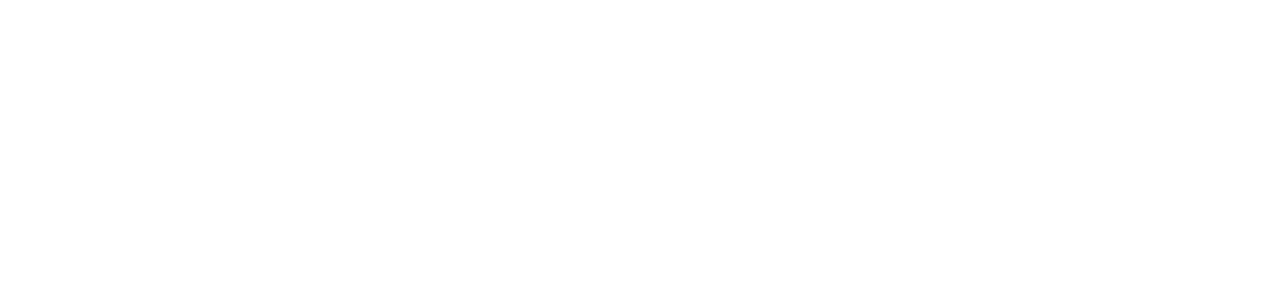
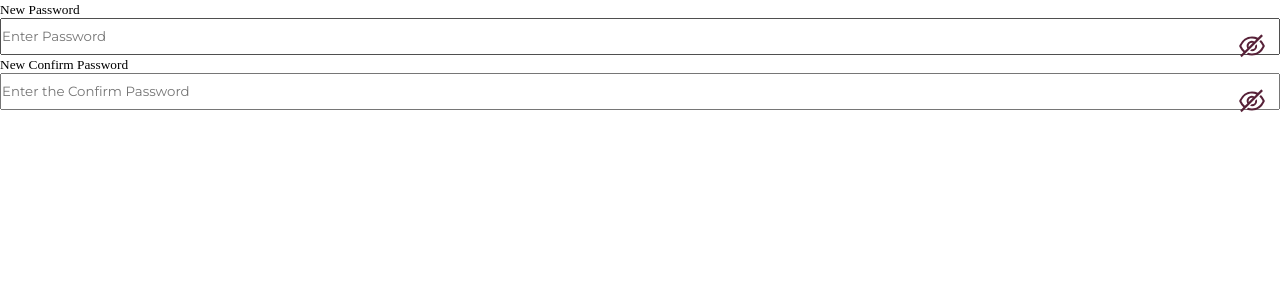
Before and after one commit to kakaran/Looks-Frontend, a React (Create React App) app: page /resetpassword in a window 1280 px wide. Before the commit this address had no page. Shown: the top 300 px of the page. Built offline with nearby package versions, Linux system fonts and the light colour scheme; a web font is replaced by a local one.

Commit message:
add the the formatpassword page add

```diff
--- a/src/App.js
+++ b/src/App.js
@@ -1,5 +1,6 @@
 import React from 'react';
 import {BrowserRouter as Router , Routes, Route} from "react-router-dom";
+import ForgetPassword from './Pages/ForgetPassword/ForgetPassword.jsx';
 import Home from "./Pages/Home/Home.jsx";
 import Login from './Pages/Login/Login.jsx';
 import Signup from './Pages/Signup/Signup.jsx';
@@ -12,6 +13,7 @@
           <Route exact path='/' element={<Home/>}/>
           <Route exact path='/login' element={<Login/>}/>
           <Route exact path='/signup' element={<Signup/>}/>
+          <Route exact path='/resetpassword' element={<ForgetPassword/>}/>
         </Routes>
       </Router>
     </div>
--- /dev/null
+++ b/src/Pages/ForgetPassword/ForgetPassword.jsx
@@ -0,0 +1,72 @@
+import React from 'react';
+import { AiOutlineEye,AiOutlineEyeInvisible} from 'react-icons/ai';
+import { useState } from 'react';
+
+
+export default function ForgetPassword() {
+    const [passwordtype, setPasswordType] = useState("password");
+  const [c_passwordtype, setC_PasswordType] = useState("password");
+  const [passwordeye, setPasswordEye] = useState(<AiOutlineEyeInvisible/>);
+  const [c_passwordeye, setC_PasswordEye] = useState(<AiOutlineEyeInvisible/>);
+  const [confirmPassword, setConfirmPassword] =useState();
+  const [password, setPassword] =useState();
+  const [ishovering, setHovering] = useState(false);
+
+  const user = {
+    password,
+    confirmPassword,
+  }
+
+    const ChangeC_PasswordType = () =>
+    {
+      if(c_passwordtype === "password")
+      {
+        setC_PasswordType("text");
+        setC_PasswordEye(<AiOutlineEye />)
+      }else{
+        setC_PasswordType("password");
+        setC_PasswordEye(<AiOutlineEyeInvisible/>)
+      }
+    }
+
+    const ChangePasswordType = () =>
+    {
+      if(passwordtype === "password")
+      {
+        setPasswordType("text");
+        setPasswordEye(<AiOutlineEye/>)
+      }else{
+        setPasswordType("password");
+        setPasswordEye(<AiOutlineEyeInvisible/>)
+      }
+    }
+
+  return (
+    <>
+        <div className="Forget_password_container">
+        <label htmlFor="password"><small>New Password</small></label>
+                <div className="N-password_holder">
+                <input type={c_passwordtype}  id='password' placeholder='Enter Password' onMouseEnter={() =>{setHovering(true)}} onMouseLeave={() =>{setHovering(false)}} onChange={(e) =>{
+                  setPassword(e.target.value)
+                }}/>
+                <span onClick={() =>{ChangeC_PasswordType()}}>{c_passwordeye}</span>
+                </div>
+                <div className={ ishovering ? "password_format":"hide"}>
+                  <ul>
+                    <li><small>Minimum eight characters</small></li>
+                    <li><small>At least one uppercase letter</small></li>
+                    <li><small>One lowercase letter </small></li>
+                    <li><small>One number</small></li>
+                  </ul>
+                </div>
+                <label htmlFor="c-password"><small>New Confirm Password</small></label>
+                <div className="N-password_holder">
+                <input type={passwordtype}  id="c-password"  placeholder='Enter the Confirm Password ' onChange={(e) =>{
+                  setConfirmPassword(e.target.value)
+                }}/>
+                <span onClick={() =>{ChangePasswordType()}}>{passwordeye}</span>
+                </div>
+        </div>
+    </>
+  )
+}
--- a/src/Pages/Login/Login.css
+++ b/src/Pages/Login/Login.css
@@ -54,6 +54,7 @@
     color: #572138;
     padding: 10px 0px;
     font-family: 'Playfair Display', serif;
+    cursor: pointer;
 }
 
 .login_form_container button
--- a/src/Pages/Login/Login.jsx
+++ b/src/Pages/Login/Login.jsx
@@ -48,7 +48,17 @@
         progress: undefined,
         });
     })
+  }
 
+  const handleforgetpassword = async () =>
+  {
+    console.log("click",useremail);
+      await axios.post("http://localhost:4001/api/EmailCheck",{useremail}).then((response) =>{
+        console.log("run3");
+        alert(response.request.response)
+      }).catch((error) =>{
+        alert(error.request.response)
+      })
   }
 
   const ChangePasswordType = () =>
@@ -76,7 +86,7 @@
             <input type={passwordtype} id="loginpassword" placeholder='at least 8 characters' onChange={(e) => {setPassword(e.target.value)}}/>
             <span onClick={() =>{ChangePasswordType()}}>{passwordeye}</span>
             </div>
-            <Link className='login_fpassword' to=""><small>Forgot password?</small></Link>
+            <p className='login_fpassword'onClick={() =>{handleforgetpassword()}}><small>Forgot password?</small></p>
             <button onClick={() =>{handleLogin()}}>Login</button>
             <p>Don't have an account? <Link to="/signup">Sign up</Link></p>
           </div>
```
Also changed, not shown: src/Pages/Signup/Signup.jsx (+6 -6 lines), src/Pages/ForgetPassword/ForgetPassword.css (added).
